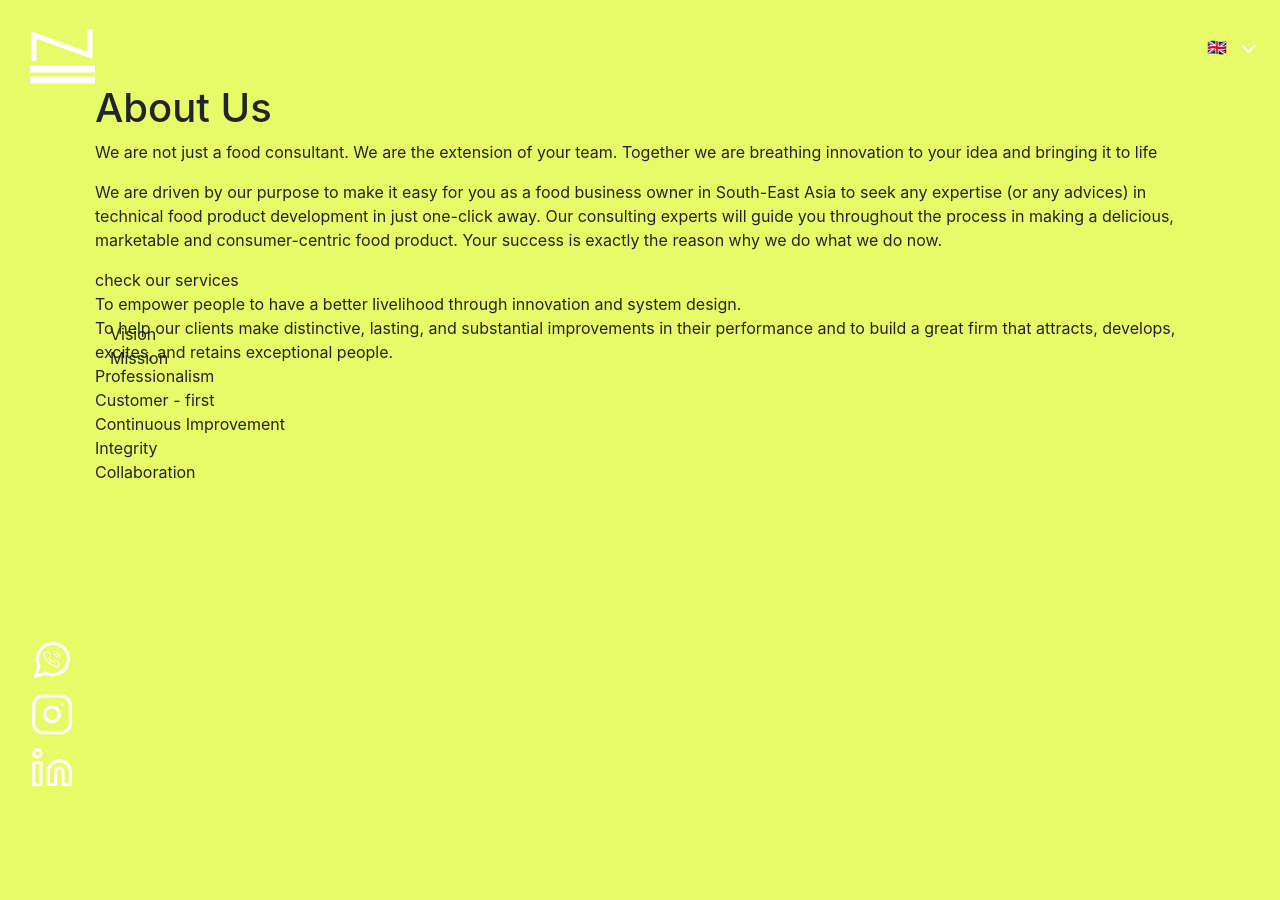
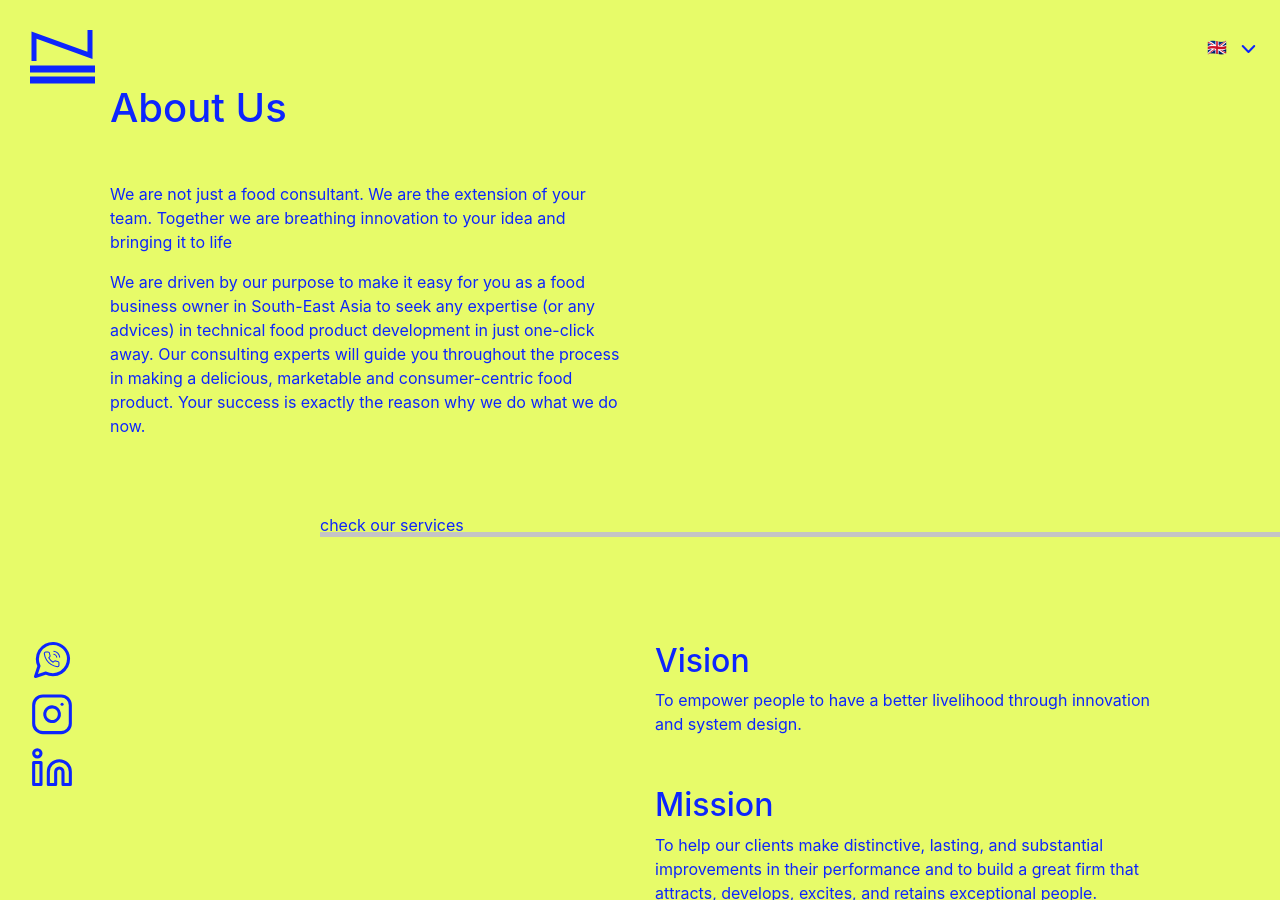
Before and after one commit to nutriolab/nutriolab.github.io, a Jekyll site: the page built from content/about.md, in a window 1280 px wide and 900 px high. Built offline with Jekyll 4.4.1, drawn with Linux system fonts in a browser that asks for light colours.

Commit message:
About checkpoint

```diff
--- a/_layouts/about.html
+++ b/_layouts/about.html
@@ -5,44 +5,95 @@ assets_css:
 assets_js:
   - assets/js/about.js
 ---
+<div class='top-about-container'>
+  <div class='line-end line-end-top'>
+    {% include svg/section_four/line-end.svg %}
+  </div>
   <div class='fixed-padded-content about'>
+    <div class='container'>
+      <div class='row'>
+        <div class='col-12 col-md-6'>
           <div class='top'>
-    <h1>About Us</h1>
+            <h1 class='about-us-title'>
+              About Us
+            </h1>
             <p>We are not just a food consultant. We are the extension of your team. Together we are breathing innovation to your idea and bringing it to life</p>
             <p>We are driven by our purpose to make it easy for you as a food business owner in South-East Asia to seek any expertise (or any advices) in technical food product development in just one-click away. Our consulting experts will guide you throughout the process in making a delicious, marketable and consumer-centric food product. Your success is exactly the reason why we do what we do now.</p>
           </div>
-  <div class='cta'>check our services</div>
+        </div>
+      </div>
+    </div>
+  </div>
+</div>
+<div class='fixed-padded-content about cta-container'>
+  <div class='cta cta-1'>check our services</div>
+</div>
+<div class='bottom'>
+  <div class='line-end line-end-bottom'>
+    {% include svg/section_four/line-end.svg %}
+  </div>
+  <div class='fixed-padded-content about'>
+    <div class='container'>
+      <div class='row'>
+        <div class='col-12 offset-md-6 col-md-6'>
           <div class='bottom'>
             <div class='vision-mission'>
-      <div>
-        <div class='header'>Vision</div>
+              <div class='vision'>
+                <h2 class='vm-title'>Vision</h2>
                 <div class='description'>
                   To empower people to have a better livelihood through innovation and system design.
                 </div>
               </div>
-      <div>
-        <div class='header'>Mission</div>
+              <div class='mission'>
+                <h2 class='vm-title'>Mission</h2>
                 <div class='description'>
                   To help our clients make distinctive, lasting, and substantial improvements in their performance and to build a great firm that attracts, develops, excites, and retains exceptional people.
                 </div>
               </div>
             </div>
-    <div class='values'>
-      <div class='value'>
-        Professionalism
-      </div>
-      <div class='value'>
-        Customer - first
-      </div>
-      <div class='value'>
-        Continuous Improvement
-      </div>
-      <div class='value'>
-        Integrity
-      </div>
-      <div class='value'>
-        Collaboration
           </div>
         </div>
       </div>
     </div>
+  </div>
+  <div class='fixed-padded-content about cta-container'>
+    <div class='cta cta-2'>consult with us</div>
+  </div>
+  <div class='fixed-padded-content about'>
+    <div class='container'>
+      <div class='row'>
+        <div class='col-12 offset-md-6 col-md-6'>
+          <div class="values">
+            <div class='d-flex flex-column'>
+              <div class='value'>
+                <span class='value-text'>
+                  Professionalism
+                </span>
+              </div>
+              <div class='value'>
+                <span class='value-text'>
+                  Customer - first
+                </span>
+              </div>
+              <div class='value'>
+                <span class='value-text'>
+                  Continuous Improvement
+                </span>
+              </div>
+              <div class='value'>
+                <span class='value-text'>
+                  Integrity
+                </span>
+              </div>
+              <div class='value'>
+                <span class='value-text'>
+                  Collaboration
+                </span>
+              </span>
+            </div>
+          </div>
+        </div>
+      </div>
+    </div>
+  </div>
+</div>
--- a/_scss/variables.scss
+++ b/_scss/variables.scss
@@ -4,6 +4,7 @@ $transitionDuration: 0.5s;
 $yellow: rgb(231, 251, 105);
 $blue: #0D25FD;
 $darkBlue: rgb(23, 22, 177);
+$gray: rgb(196, 196, 196);
 
 /* Desktop */
 $vendor-container-padding: 15px;
--- a/assets/css/about.scss
+++ b/assets/css/about.scss
@@ -2,7 +2,97 @@
 ---
 @import 'variables';
 
+.stroke-comm, .social-media path {
+  stroke: $blue;
+}
+
+.footer-container {
+  background-color: $yellow;
+  transition: background-color $transitionDuration;
+  height: $total-footer;
+  color: $blue;
+}
+
+.line-end {
+  position: absolute;
+  top: 0;
+
+  svg {
+    height: 100%;
+  }
+
+  &.line-end-top {
+    top: -50%;
+    left: -48%;
+  }
+
+  &.line-end-bottom {
+    right: -50%;
+  }
+}
+
+.top-about-container {
+  position: relative;
+}
+
 .about {
   background-color: $yellow;
-  min-height: 100vh;
+  color: $blue;
+  overflow-x: hidden;
+
+  .about-us-title {
+    margin-bottom: 50px;
+  }
+
+  .vision {
+    margin-bottom: 50px;
+  }
+
+  .values {
+    display: inline-block;
+
+    .value {
+      $borderRadius: 5px;
+      margin-bottom: 10px;
+      border: 1px dashed $blue;
+      border-top-right-radius: $borderRadius;
+      border-bottom-left-radius: $borderRadius;
+      border-bottom-right-radius: $borderRadius;
+
+      .value-text {
+        display: inline-block;
+        background-color: $gray;
+        padding: 5px 15px;
+        border-top-right-radius: $borderRadius;
+        border-bottom-left-radius: $borderRadius;
+        border-bottom-right-radius: $borderRadius;
+      }
+    }
+  }
 }
+
+.cta-container {
+  background-color: $yellow;
+  position: relative;
+  padding: 20px;
+
+  .cta {
+    color: $blue;
+    box-shadow: 0 -5px 0 $gray inset;
+    position: absolute;
+    padding-right: 10px;
+  }
+
+  .cta-1 {
+    bottom: 20%;
+    right: -25%;
+    width: 100%;
+  }
+
+  .cta-2 {
+    bottom: 20%;
+    right: 0%;
+    width: 50%;
+    max-width: 200px;
+  }
+}
--- a/assets/css/index.scss
+++ b/assets/css/index.scss
@@ -215,7 +215,7 @@
 }
 
 .section-four {
-  background-color: rgb(196, 196, 196);
+  background-color: $gray;
   overflow: hidden;
 
   .text-container {
--- a/assets/js/about.js
+++ b/assets/js/about.js
@@ -0,0 +1,9 @@
+const topPart = document.getElementsByClassName('top')[0];
+const aboutUsTitle = document.getElementsByClassName('about-us-title')[0];
+const topWidth = topPart.clientWidth + topPart.offsetParent.offsetLeft;
+const topHeight = aboutUsTitle.clientHeight + topPart.offsetParent.offsetTop;
+const lineEndTop = document.getElementsByClassName('line-end-top')[0];
+lineEndTop.style.width = `${topWidth * 2}px`;
+lineEndTop.style.height = `${topHeight * 2}px`;
+
+const lineEndBottom = document.getElementsByClassName('line-end-bottom')[0];
```
Lines whose indentation alone changed are shown as unchanged.
